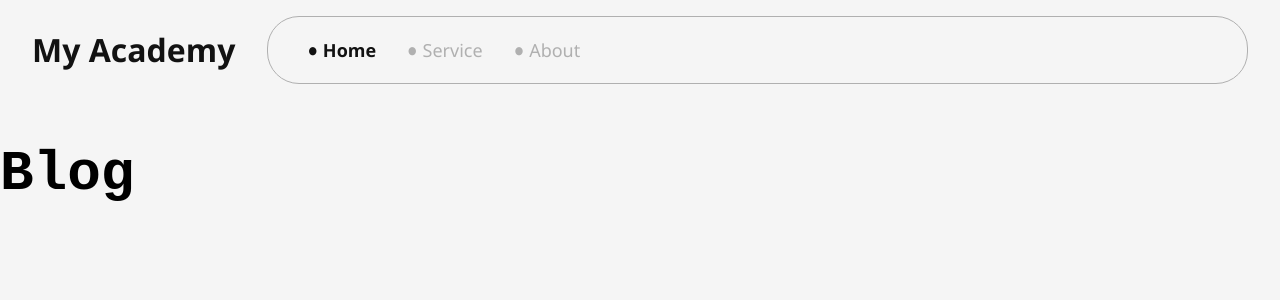
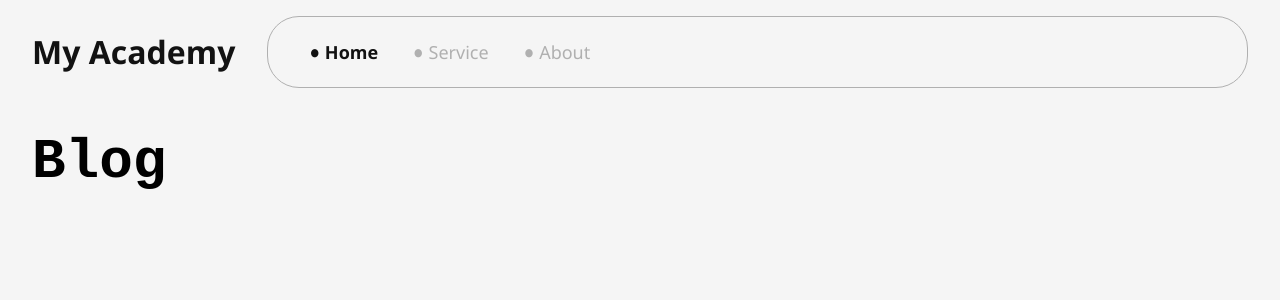
Before and after one commit to Mrnho1/blog-pessoal-dio, an Angular app: page / in a window 1280 px wide. Shown: the top 300 px of the page. Built offline with nearby package versions, Linux system fonts and the light colour scheme.

Commit message:
fix(header/menu-title): bugs

```diff
--- a/src/app/components/header/header.component.css
+++ b/src/app/components/header/header.component.css
@@ -46,8 +46,8 @@
   color: var(--color-text-secondary);
   text-decoration: none;
   font-size: var(--font-size-body);
-  padding: 8px;
-  border-radius: 4px;
+  padding: 10px;
+  border-radius: 10px;
   transition: background-color 0.3s, color 0.3s, transform 0.2s;
   line-height: 1;
   position: relative;
--- a/src/app/components/menu-title/menu-title.component.css
+++ b/src/app/components/menu-title/menu-title.component.css
@@ -1,7 +1,7 @@
 .menu-title {
   max-width: 1290px;
   margin: auto;
-  padding-top: var(--spacing-large);
+  padding: var(--spacing-medium) var(--spacing-large);
 }
 .menu-title h1 {
   font-size: var(--font-size-h1);
```
